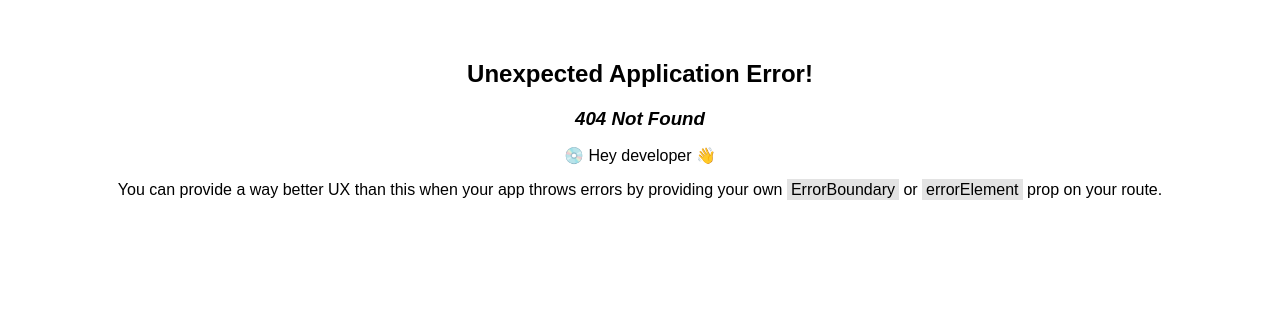
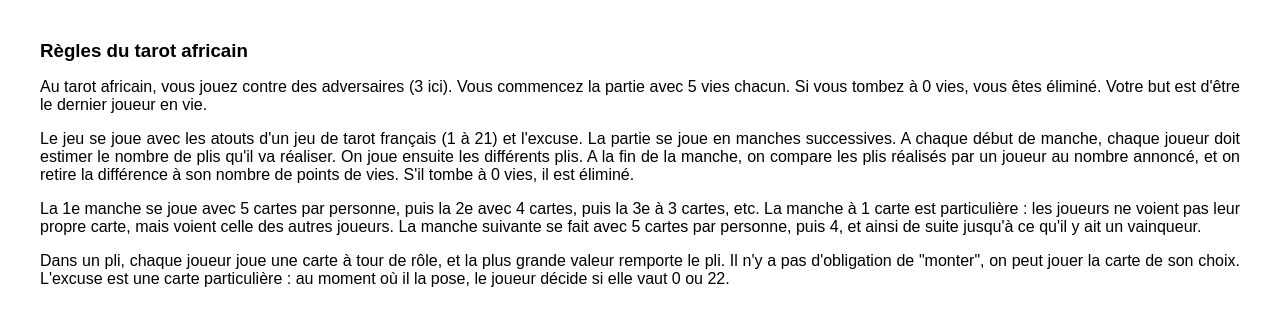
Before and after one commit to AntoineCairey/whist22, a React (Vite) app: page /rules in a window 1280 px wide. Before the commit this address had no page. Shown: the top 326 px of the page. Built offline with nearby package versions, Linux system fonts and the light colour scheme.

Commit message:
add rules page

```diff
--- a/src/App.css
+++ b/src/App.css
@@ -160,7 +160,8 @@ h3 {
 }
 
 .rules {
-  z-index: 2;
+  text-align: justify;
+  /* z-index: 2;
   width: 70%;
   position: absolute;
   top: 50%;
@@ -169,5 +170,5 @@ h3 {
   background: white;
   border: 1px solid black;
   border-radius: 15px;
-  padding: 20px;
+  padding: 20px; */
 }
--- a/src/main.jsx
+++ b/src/main.jsx
@@ -5,6 +5,7 @@ import App from "./App.jsx";
 import Game from "./pages/Game.jsx";
 import Menu from "./pages/Menu.jsx";
 import Score from "./pages/Score.jsx";
+import Rules from "./pages/Rules.jsx";
 import "./index.css";
 
 const router = createBrowserRouter([
@@ -24,6 +25,10 @@ const router = createBrowserRouter([
         path: "/score",
         element: <Score />,
       },
+      {
+        path: "/rules",
+        element: <Rules />,
+      },
     ],
   },
 ]);
--- a/src/pages/Menu.jsx
+++ b/src/pages/Menu.jsx
@@ -1,17 +1,15 @@
-import { useState } from "react";
 import { useNavigate, useOutletContext } from "react-router-dom";
 
 export default function Menu() {
   const navigate = useNavigate();
-  const { setScore } = useOutletContext();
 
+  /* const { setScore } = useOutletContext();
   const data = {
     names: ["Vous", "Bot 1", "Bot 2", "Bot 3"],
     life: [1, 0, 0, 0],
     elimTurn: [null, 6, 4, 3],
-  };
+  }; */
 
-  const [showRules, setShowRules] = useState(false);
 
   return (
     <>
@@ -19,11 +17,11 @@ export default function Menu() {
       <div>Un jeu de cartes simple et passionnant</div>
       <div>Jouez contre 3 bots et tentez d'être le dernier en jeu</div>
       <br />
-      <button onClick={() => setShowRules(true)}>Apprendre à jouer</button>
+      <button onClick={() => navigate("/rules")}>Lire les règles</button>
       <br />
       <button onClick={() => navigate("/game")}>Jouer</button>
-      <br />
 
+      {/* <br />
       <button
         onClick={() => {
           setScore(data);
@@ -31,23 +29,7 @@ export default function Menu() {
         }}
       >
         Score (test)
-      </button>
-
-      {showRules && (
-        <div className="rules">
-          <h3>Règles du tarot africain</h3>
-          <div>
-            Au tarot africain, vous jouez contre des adversaires (3 ici). Vous commencez la partie avec 5 vies chacun. Si vous tombez à 0 vies, vous êtes éliminé. Votre but est d'être le dernier joueur en vie.
-
-            Le jeu se joue avec les atouts d'un jeu de tarot français (1 à 21) et l'excuse. La partie se joue en manches successives. A chaque début de manche, chaque joueur doit estimer le nombre de plis qu'il va réaliser. On joue ensuite les différents plis. A la fin de la manche, on compare les plis réalisés par un joueur au nombre annoncé, et on retire la différence à son nombre de points de vies. S'il tombe à 0 vies, il est éliminé.
-
-            La 1e manche se joue avec 5 cartes par personne, puis la 2e avec 4 cartes, puis la 3e à 3 cartes, etc. La manche à 1 carte est particulière : les joueurs ne voient pas leur propre carte, mais voient celle des autres joueurs. La manche suivante se fait avec 5 cartes par personne, puis 4, et ainsi de suite jusqu'à ce qu'il y ait un vainqueur.
-
-            Dans un pli, chaque joueur joue une carte à tour de rôle, et la plus grande valeur remporte le pli. Il n'y a pas d'obligation de "monter", on peut jouer la carte de son choix. L'excuse est une carte particulière : au moment où il la pose, le joueur décide si elle vaut 0 ou 22.
-          </div>
-          <button onClick={() => setShowRules(false)}>Fermer</button>
-        </div>
-      )}
+      </button> */}
     </>
   );
 }
--- /dev/null
+++ b/src/pages/Rules.jsx
@@ -0,0 +1,38 @@
+export default function Rules() {
+  return (
+    <div className="rules">
+      <h3>Règles du tarot africain</h3>
+      <div>
+        <p>
+          Au tarot africain, vous jouez contre des adversaires (3 ici). Vous
+          commencez la partie avec 5 vies chacun. Si vous tombez à 0 vies, vous
+          êtes éliminé. Votre but est d'être le dernier joueur en vie.
+        </p>
+        <p>
+          Le jeu se joue avec les atouts d'un jeu de tarot français (1 à 21) et
+          l'excuse. La partie se joue en manches successives. A chaque début de
+          manche, chaque joueur doit estimer le nombre de plis qu'il va
+          réaliser. On joue ensuite les différents plis. A la fin de la manche,
+          on compare les plis réalisés par un joueur au nombre annoncé, et on
+          retire la différence à son nombre de points de vies. S'il tombe à 0
+          vies, il est éliminé.
+        </p>
+        <p>
+          La 1e manche se joue avec 5 cartes par personne, puis la 2e avec 4
+          cartes, puis la 3e à 3 cartes, etc. La manche à 1 carte est
+          particulière : les joueurs ne voient pas leur propre carte, mais
+          voient celle des autres joueurs. La manche suivante se fait avec 5
+          cartes par personne, puis 4, et ainsi de suite jusqu'à ce qu'il y ait
+          un vainqueur.
+        </p>
+        <p>
+          Dans un pli, chaque joueur joue une carte à tour de rôle, et la plus
+          grande valeur remporte le pli. Il n'y a pas d'obligation de "monter",
+          on peut jouer la carte de son choix. L'excuse est une carte
+          particulière : au moment où il la pose, le joueur décide si elle vaut
+          0 ou 22.
+        </p>
+      </div>
+    </div>
+  );
+}
```
